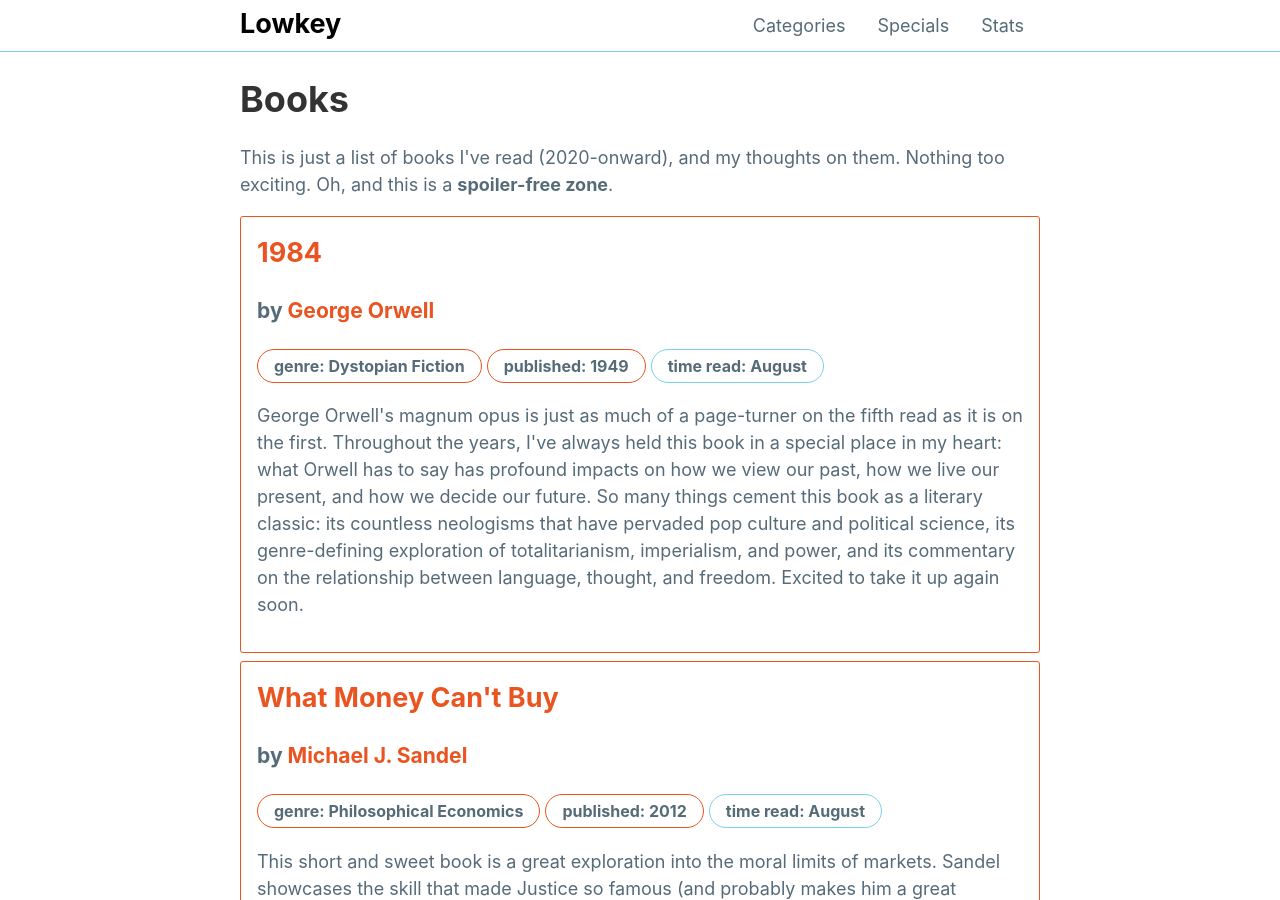
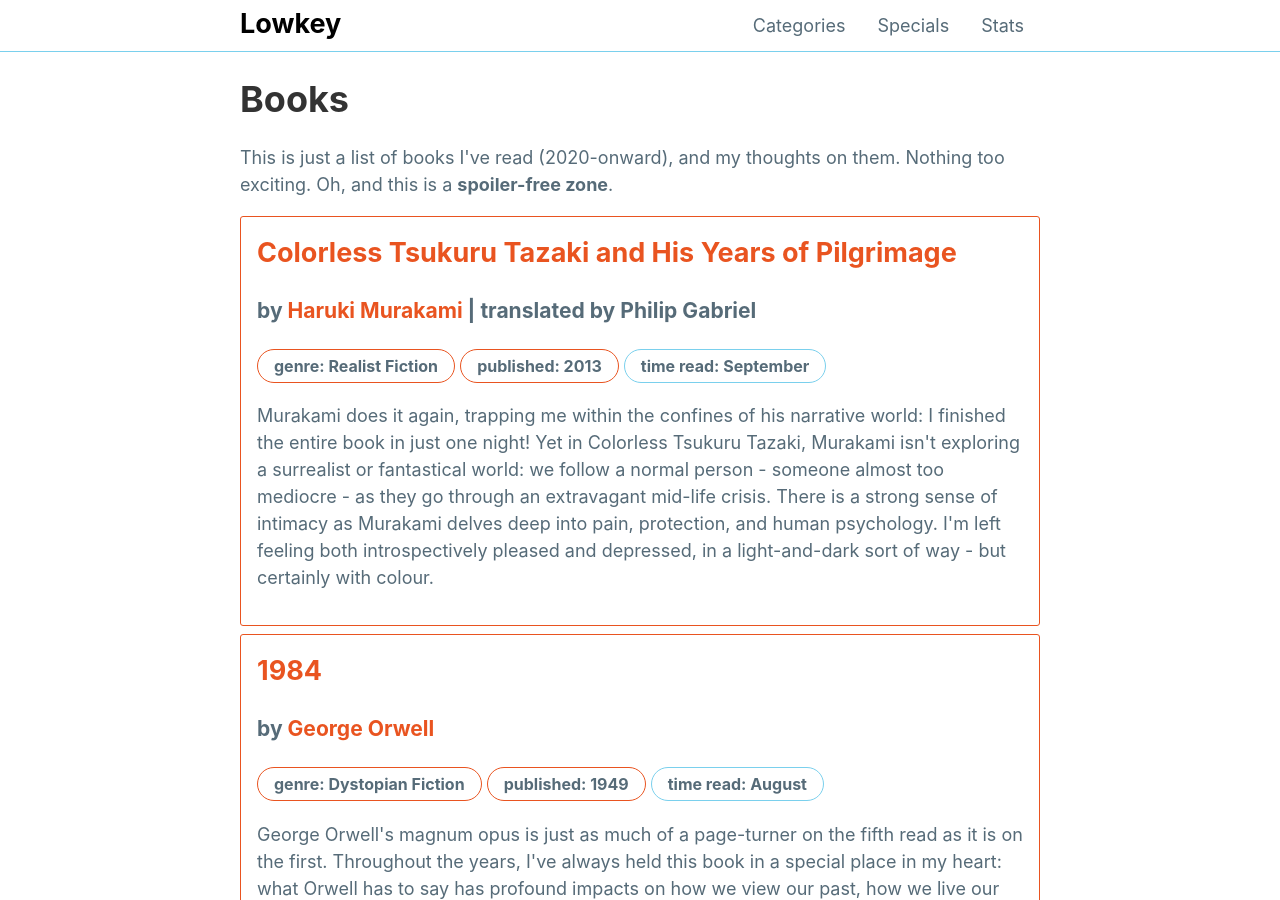
Before and after one commit to mattxwang/lowkey, a Jekyll site: the page built from stats/books.html, in a window 1280 px wide and 900 px high. Built offline with Jekyll 4.4.1, drawn with Linux system fonts in a browser that asks for light colours.

Commit message:
colorless

```diff
--- a/_data/books.yml
+++ b/_data/books.yml
@@ -124,3 +124,12 @@ nineteeneightyfour:
   time_read: August
   thoughts: >
     George Orwell's magnum opus is just as much of a page-turner on the fifth read as it is on the first. Throughout the years, I've always held this book in a special place in my heart: what Orwell has to say has profound impacts on how we view our past, how we live our present, and how we decide our future. So many things cement this book as a literary classic: its countless neologisms that have pervaded pop culture and political science, its genre-defining exploration of totalitarianism, imperialism, and power, and its commentary on the relationship between language, thought, and freedom. Excited to take it up again soon.
+colorlesstt:
+  title: Colorless Tsukuru Tazaki and His Years of Pilgrimage
+  author: Haruki Murakami
+  translator: Philip Gabriel
+  genre: Realist Fiction
+  year_published: 2013
+  time_read: September
+  thoughts: >
+    Murakami does it again, trapping me within the confines of his narrative world: I finished the entire book in just one night! Yet in Colorless Tsukuru Tazaki, Murakami isn't exploring a surrealist or fantastical world: we follow a normal person - someone almost too mediocre - as they go through an extravagant mid-life crisis. There is a strong sense of intimacy as Murakami delves deep into pain, protection, and human psychology. I'm left feeling both introspectively pleased and depressed, in a light-and-dark sort of way - but certainly with colour.
```
